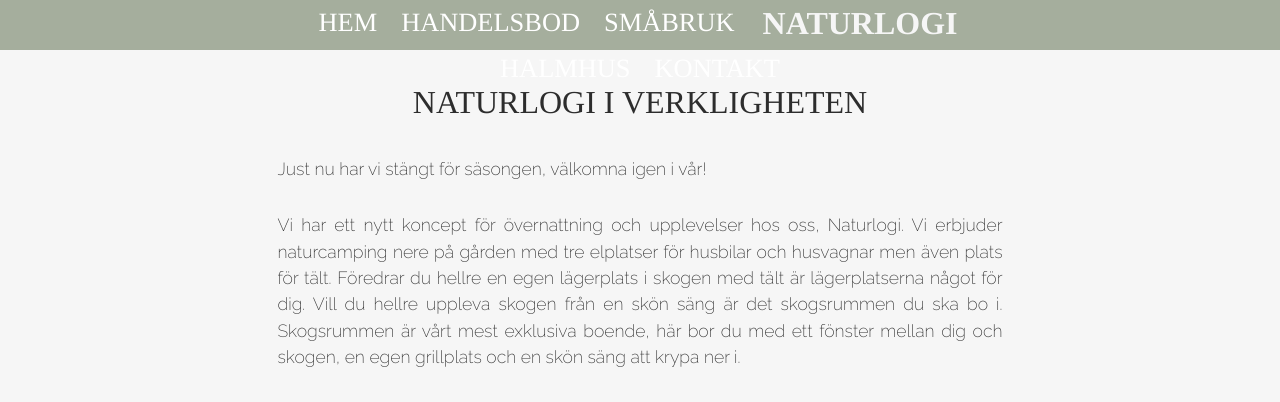
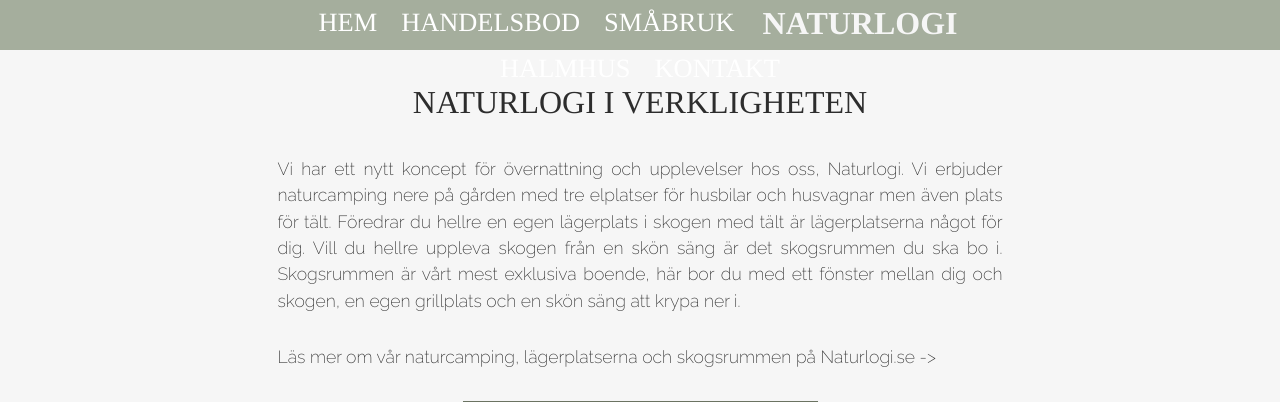
Before and after one commit to lejossan/verkligheten, a PHP site: page /naturlogi.php in a window 1280 px wide. Shown: the part 350-752 px from the top of the page. Run offline with PHP 8.4, Linux system fonts and the light colour scheme; some libraries are stand-ins or nearby versions; some web fonts are replaced.

Commit message:
naturlogi text

```diff
--- a/naturlogi.php
+++ b/naturlogi.php
@@ -12,7 +12,6 @@
     <div class="col--12">
       <h2 class="mt">NATURLOGI I VERKLIGHETEN</h2>
       <br/>
-      <p>Just nu har vi stängt för säsongen, välkomna igen i vår!</p>
       <p>Vi har ett nytt koncept för övernattning och upplevelser hos oss, Naturlogi. Vi erbjuder naturcamping nere på gården med tre elplatser för husbilar och husvagnar men även plats för tält. Föredrar du hellre en egen lägerplats i skogen med tält är lägerplatserna något för dig. Vill du hellre uppleva skogen från en skön säng är det skogsrummen du ska bo i. Skogsrummen är vårt mest exklusiva boende, här bor du med ett fönster mellan dig och skogen, en egen grillplats och en skön säng att krypa ner i.</p>
       <p>Läs mer om vår naturcamping, lägerplatserna och skogsrummen på Naturlogi.se -></p>
     </div>
```
